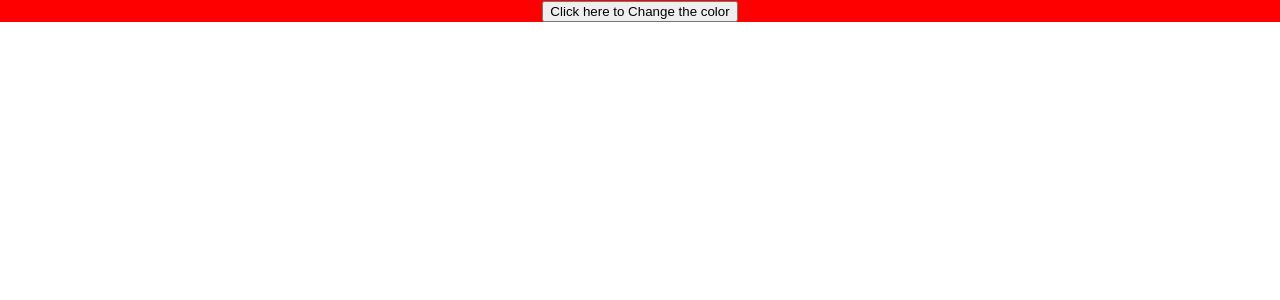
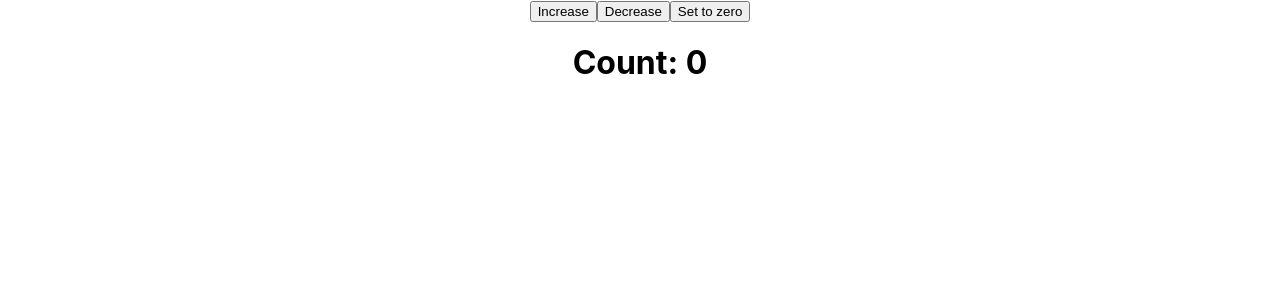
Before and after one commit to Pawan-Ambhore/React-Course, a React (Create React App) app: page / in a window 1280 px wide. Shown: the top 300 px of the page. Built offline with nearby package versions, Linux system fonts and the light colour scheme.

Commit message:
using useState created counter

```diff
--- a/src/App.js
+++ b/src/App.js
@@ -4,20 +4,29 @@ import {useState} from 'react'
 
 function App() {
 
-  // const [show , setShow] = useState(true);
-  const [pageColor, setPageColor] = useState("red");
+  const [count, setcount] = useState(0);
+
+  const increment = () => {
+    setcount(count + 1);
+  };
+
+  const decrement = () => {
+    setcount(count - 1);
+  };
+
+  const reset = () => {
+    setcount(0);
+  }
 
   return (
     <>
-    <div className = 'App' style={{backgroundColor: pageColor }}>
-       <button onClick={()=>{
-          // setShow(!show)
-          setPageColor(pageColor === "red" ? "blue" : "red")
+    <div className = 'App' >
+     <button onClick={increment} >Increase</button>
+     <button onClick={decrement} >Decrease</button>
+     <button onClick={reset} >Set to zero</button>
 
-       }}>
-        Click here to Change the color
-       </button>
-      {/* {show && <h1>Hello world!</h1>} */}
+     <h1>Count: {count}</h1>
+
     </div>
     </>
   );
```
